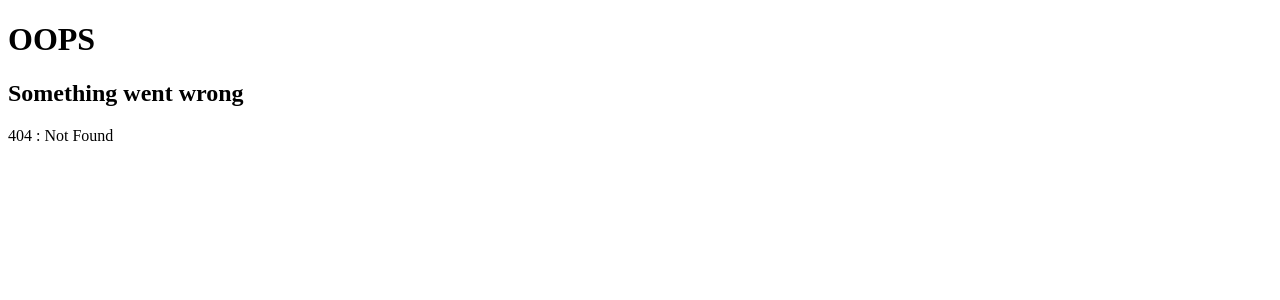
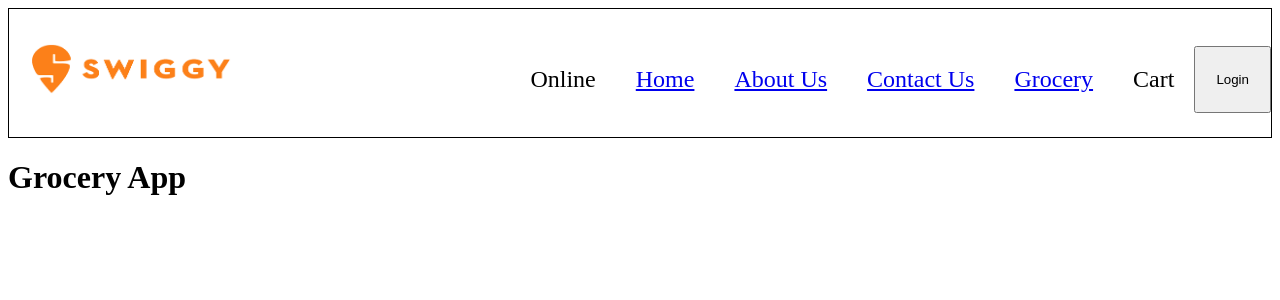
Before and after one commit to kushalseth/swiggy-clone, a React (Vite) app: page /grocery in a window 1280 px wide. Before the commit this address had no page. Shown: the top 300 px of the page. Built offline with nearby package versions, Linux system fonts and the light colour scheme.

Commit message:
added lazy loading

```diff
--- a/src/App.js
+++ b/src/App.js
@@ -1,4 +1,4 @@
-import React from "react";
+import React, { lazy, Suspense } from "react";
 import ReactDOM from "react-dom/client";
 import Header from "./components/Header";
 import Body from "./components/Body";
@@ -7,6 +7,8 @@ import ContactUs from "./components/ContactUs";
 import Error from "./components/Error";
 import RestaurantMenu from "./components/RestaurantMenu";
 import { createBrowserRouter, RouterProvider, Outlet } from "react-router-dom";
+
+const Grocery = lazy(() => import("./components/Grocery.js"));
 
 const AppLayout = () => {
   return (
@@ -43,6 +45,14 @@ const appRouter = createBrowserRouter([
         path: "/restaurants/:resId",
         element: <RestaurantMenu />,
       },
+      {
+        path: "/grocery",
+        element: (
+          <Suspense fallback={<h1>loading...</h1>}>
+            <Grocery />
+          </Suspense>
+        ),
+      },
     ],
   },
 ]);
--- /dev/null
+++ b/src/components/Grocery.js
@@ -0,0 +1,12 @@
+import React from "react";
+
+const Grocery = () => {
+  //
+  return (
+    <div>
+      <h1>Grocery App</h1>
+    </div>
+  );
+};
+
+export default Grocery;
--- a/src/components/Header.js
+++ b/src/components/Header.js
@@ -29,6 +29,9 @@ const Header = () => {
           <li>
             <Link to="/contact">Contact Us</Link>
           </li>
+          <li>
+            <Link to="/grocery">Grocery</Link>
+          </li>
           <li>Cart</li>
           <button
             className="btn-login"
```
